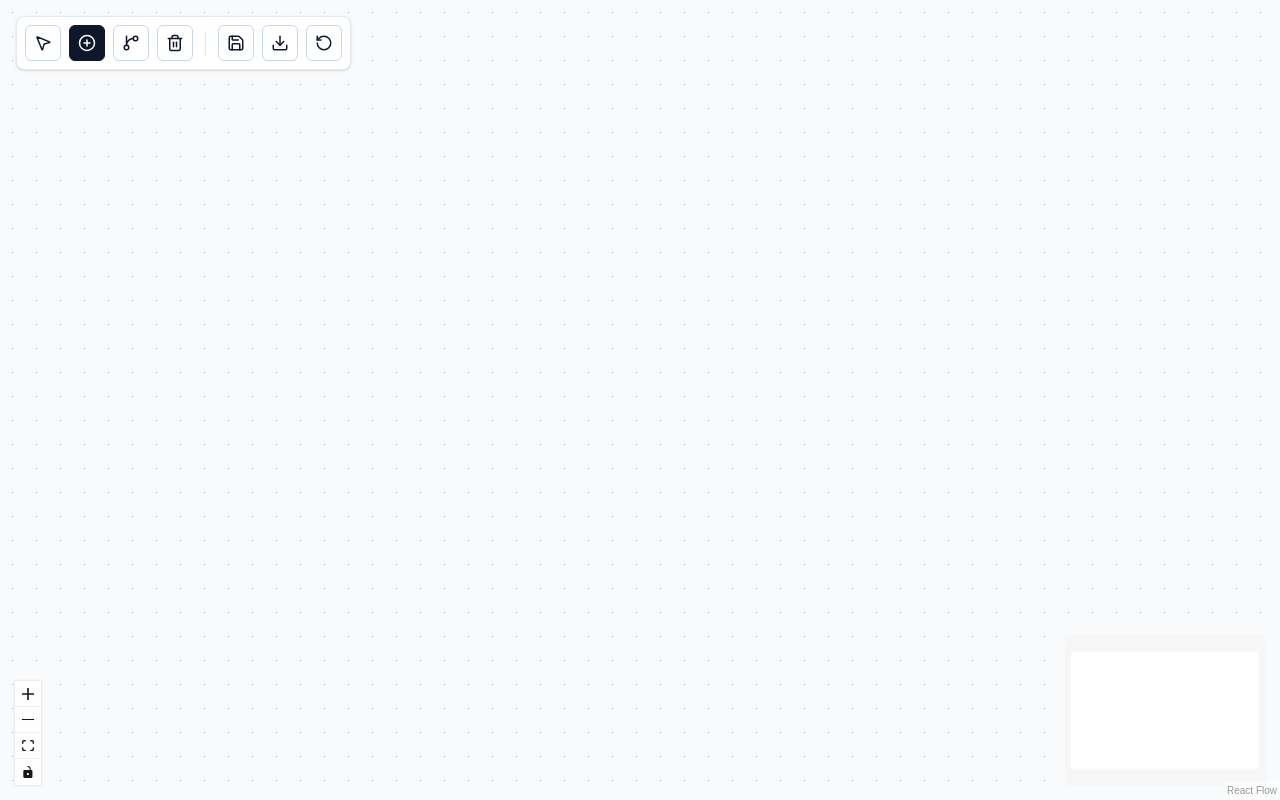
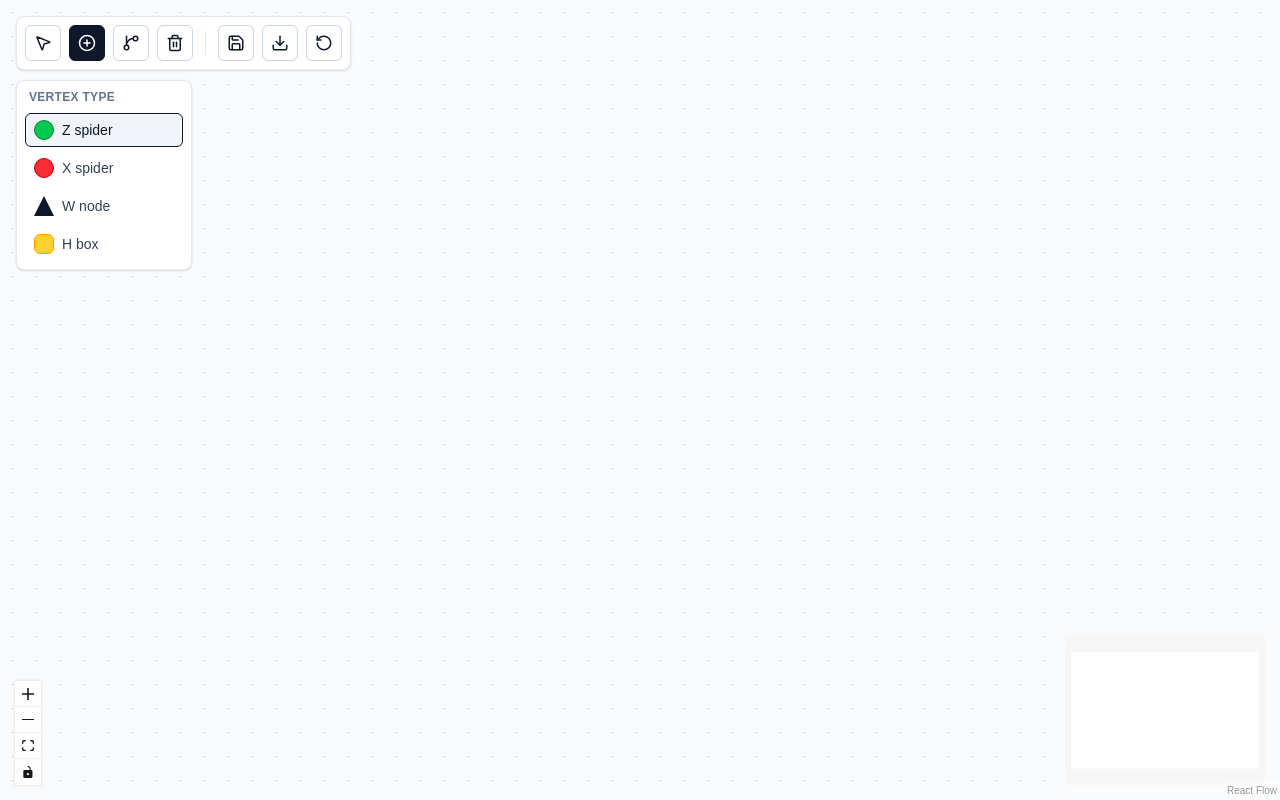
Before and after one commit to harryhanYuhao/graphboard, a Next.js app: page / in a window 1280 px wide. Both pictures are taken after a click on the button 87 px from the left and 43 px from the top of the page. Built offline with nearby package versions, Linux system fonts and the light colour scheme.

Commit message:
add type and different appereance to vertices: ZXHW

```diff
--- a/src/components/graph-editor/GraphEditor.tsx
+++ b/src/components/graph-editor/GraphEditor.tsx
@@ -16,6 +16,7 @@ import "@xyflow/react/dist/style.css";
 
 import { VertexNode } from "./VertexNode";
 import { GraphToolbar } from "./GraphToolbar";
+import { VertexTypeMenu } from "./VertexTypeMenu";
 import { useGraphStore } from "@/store/graph-store";
 import type { GraphEdge, VertexNode as VertexNodeType } from "@/lib/graph/types";
 import { StraightCenterEdge } from "./StraightCenterEdge";
@@ -131,6 +132,7 @@ function GraphEditorInner() {
             </ReactFlow>
 
             <GraphToolbar />
+            <VertexTypeMenu />
         </div>
     );
 }
--- a/src/components/graph-editor/VertexNode.tsx
+++ b/src/components/graph-editor/VertexNode.tsx
@@ -2,6 +2,11 @@
 
 import { Handle, Position, type NodeProps } from "@xyflow/react";
 import type { VertexNode as VertexNodeType } from "@/lib/graph/types";
+import {
+  DEFAULT_VERTEX_TYPE,
+  TRIANGLE_CLIP_PATH,
+  VERTEX_TYPE_MAP,
+} from "@/lib/graph/vertex-types";
 import { useGraphStore } from "@/store/graph-store";
 
 export function VertexNode({
@@ -15,18 +20,38 @@ export function VertexNode({
 
   const isPendingEdgeSource = pendingEdgeSourceId === id;
 
+  const meta = VERTEX_TYPE_MAP[data.vertexType] ?? VERTEX_TYPE_MAP[DEFAULT_VERTEX_TYPE];
+  const isTriangle = meta.shape === "triangle";
+
+  const shapeRadius =
+    {
+      circle: "rounded-full",
+      square: "rounded-md",
+    }[meta.shape] ?? "";
+
+  // A CSS border/ring does not follow a clip-path silhouette, so we use a
+  // drop-shadow (which respects the clipped alpha shape) to convey the
+  // selected / pending-edge-source state uniformly across all shapes.
+  const highlightFilter = isPendingEdgeSource
+    ? "drop-shadow(0 0 4px rgb(245 158 11))"
+    : selected
+      ? "drop-shadow(0 0 3px rgb(37 99 235))"
+      : undefined;
+
   const className = [
-    "flex h-12 w-12 items-center justify-center rounded-full border-2 bg-white text-sm font-semibold shadow-sm",
-    isPendingEdgeSource
-      ? "border-amber-500 ring-4 ring-amber-300"
-      : selected
-        ? "border-blue-600 ring-2 ring-blue-200"
-        : "border-slate-900",
-  ].join(" ");
+    "flex items-center justify-center font-semibold shadow-sm",
+    isTriangle ? "pt-3 text-[10px]" : "border-2 text-sm",
+    shapeRadius,
+    meta.className,
+    `w-${meta.size}`,
+    `h-${meta.size}`,
+  ]
+    .filter(Boolean)
+    .join(" ");
 
   return (
     <div
-      className="relative h-12 w-12"
+      className="relative"
       onClick={(event) => {
         if (mode !== "add-edge") return;
 
@@ -36,21 +61,27 @@ export function VertexNode({
     >
       <Handle
         type="target"
-        position={Position.Top}
+        // position={Position.Top}
         id="center-target"
         isConnectable={mode === "add-edge"}
-        className="!absolute !left-1/2 !top-1/2 !h-12 !w-12 !-translate-x-1/2 !-translate-y-1/2 !rounded-full !border-0 !bg-transparent"
+        className={`!absolute !left-1/2 !top-1/2 !h-${meta.size} !w-${meta.size} !-translate-x-1/2 !-translate-y-1/2 !rounded-full !border-0 !bg-transparent`}
       />
 
       <Handle
         type="source"
-        position={Position.Bottom}
+        // position={Position.Bottom}
         id="center-source"
         isConnectable={mode === "add-edge"}
-        className="!absolute !left-1/2 !top-1/2 !h-12 !w-12 !-translate-x-1/2 !-translate-y-1/2 !rounded-full !border-0 !bg-transparent"
+        className={`!absolute !left-1/2 !top-1/2 !h-${meta.size} !w-${meta.size} !-translate-x-1/2 !-translate-y-1/2 !rounded-full !border-0 !bg-transparent`}
       />
 
-      <div className={className} >
+      <div
+        className={className}
+        style={{
+          clipPath: isTriangle ? TRIANGLE_CLIP_PATH : undefined,
+          filter: highlightFilter,
+        }}
+      >
         <span>{data.label}</span>
       </div>
     </div>
--- /dev/null
+++ b/src/components/graph-editor/VertexTypeMenu.tsx
@@ -0,0 +1,74 @@
+// src/components/graph-editor/VertexTypeMenu.tsx
+
+"use client";
+
+import { useGraphStore } from "@/store/graph-store";
+import {
+  TRIANGLE_CLIP_PATH,
+  VERTEX_TYPES,
+  type VertexTypeMeta,
+} from "@/lib/graph/vertex-types";
+
+function VertexSwatch({ meta }: { meta: VertexTypeMeta }) {
+  const isTriangle = meta.shape === "triangle";
+
+  const shapeRadius =
+    meta.shape === "circle"
+      ? "rounded-full"
+      : meta.shape === "square"
+        ? "rounded-md"
+        : "";
+
+  return (
+    <span
+      className={[
+        "h-5 w-5 shrink-0",
+        isTriangle ? "" : `border ${meta.borderClassName}`,
+        shapeRadius,
+        meta.className,
+      ]
+        .filter(Boolean)
+        .join(" ")}
+      style={{ clipPath: isTriangle ? TRIANGLE_CLIP_PATH : undefined }}
+    />
+  );
+}
+
+export function VertexTypeMenu() {
+  const mode = useGraphStore((state) => state.mode);
+  const selectedVertexType = useGraphStore((state) => state.selectedVertexType);
+  const setVertexType = useGraphStore((state) => state.setVertexType);
+
+  // Only relevant while placing vertices.
+  if (mode !== "add-vertex") return null;
+
+  return (
+    <div className="absolute left-4 top-20 z-10 flex w-44 flex-col gap-1 rounded-lg border border-slate-200 bg-white p-2 shadow-sm">
+      <div className="px-1 pb-1 text-xs font-semibold uppercase tracking-wide text-slate-500">
+        Vertex type
+      </div>
+
+      {VERTEX_TYPES.map((meta) => {
+        const active = meta.type === selectedVertexType;
+
+        return (
+          <button
+            key={meta.type}
+            type="button"
+            title={meta.label}
+            onClick={() => setVertexType(meta.type)}
+            className={[
+              "flex items-center gap-2 rounded-md border px-2 py-1.5 text-left text-sm",
+              active
+                ? "border-slate-900 bg-slate-100 font-medium text-slate-900"
+                : "border-transparent text-slate-700 hover:bg-slate-50",
+            ].join(" ")}
+          >
+            <VertexSwatch meta={meta} />
+            <span>{meta.label}</span>
+          </button>
+        );
+      })}
+    </div>
+  );
+}
--- a/src/lib/graph/operations.ts
+++ b/src/lib/graph/operations.ts
@@ -1,10 +1,14 @@
 import { nanoid } from "nanoid";
-import type { GraphEdge, VertexNode } from "./types";
+import type { GraphEdge, VertexNode, VertexType } from "./types";
+import { DEFAULT_VERTEX_TYPE } from "./vertex-types";
 
-export function createVertexNode(position: {
-  x: number;
-  y: number;
-}): VertexNode {
+export function createVertexNode(
+  position: {
+    x: number;
+    y: number;
+  },
+  vertexType: VertexType = DEFAULT_VERTEX_TYPE,
+): VertexNode {
   const id = nanoid();
 
   return {
@@ -13,7 +17,8 @@ export function createVertexNode(position: {
     position,
     origin: [0.5, 0.5],
     data: {
-      label: id.slice(0, 4),
+      label: "", // TODO: the label is the content
+      vertexType,
     },
   };
 }
--- a/src/lib/graph/types.ts
+++ b/src/lib/graph/types.ts
@@ -2,8 +2,12 @@
 
 import type { Edge, Node } from "@xyflow/react";
 
+// ZXW generators. Each type renders with a distinct shape and color.
+export type VertexType = "z" | "x" | "w" | "h";
+
 export type VertexData = {
   label: string;
+  vertexType: VertexType;
 };
 
 export type EdgeData = {
--- /dev/null
+++ b/src/lib/graph/vertex-types.ts
@@ -0,0 +1,66 @@
+// src/lib/graph/vertex-types.ts
+//
+// Single source of truth for the selectable vertex types (ZXW generators) and
+// how each one is drawn. Consumed by the vertex renderer (VertexNode) and the
+// add-vertex side menu (VertexTypeMenu) so shapes/colors stay in sync.
+
+import type { VertexType } from "./types";
+
+export type VertexShape = "circle" | "square" | "triangle";
+
+export type VertexTypeMeta = {
+  type: VertexType;
+  label: string;
+
+  shape: VertexShape;
+  // control the size, which is also used to determine anchors
+  size: number;
+
+  // Tailwind classes applied to the shape body (fill + text color).
+  className: string;
+  // Border color class — only applied to non-triangle shapes (a CSS border
+  // does not follow a clip-path silhouette).
+  borderClassName: string;
+};
+
+// clip-path for the triangle body (also used for the menu swatch).
+export const TRIANGLE_CLIP_PATH = "polygon(50% 0%, 0% 100%, 100% 100%)";
+
+export const VERTEX_TYPES: VertexTypeMeta[] = [
+  {
+    type: "z",
+    label: "Z spider",
+    shape: "circle",
+    size: 6,
+    className: "bg-green-500 text-white border-green-700",
+  },
+  {
+    type: "x",
+    label: "X spider",
+    shape: "circle",
+    size: 6,
+    className: "bg-red-500 text-white border-red-700",
+  },
+  {
+    type: "w",
+    label: "W node",
+    shape: "triangle",
+    size: 8,
+    className: "bg-slate-900 text-white",
+  },
+  {
+    type: "h",
+    label: "H box",
+    shape: "square",
+    size: 5,
+    className: "bg-amber-300 text-slate-900 border-amber-500",
+  },
+];
+
+export const VERTEX_TYPE_MAP: Record<VertexType, VertexTypeMeta> =
+  Object.fromEntries(VERTEX_TYPES.map((meta) => [meta.type, meta])) as Record<
+    VertexType,
+    VertexTypeMeta
+  >;
+
+export const DEFAULT_VERTEX_TYPE: VertexType = "z";
--- a/src/store/graph-store.ts
+++ b/src/store/graph-store.ts
@@ -9,12 +9,18 @@ import {
   type NodeChange,
 } from "@xyflow/react";
 import { create } from "zustand";
-import type { EditorMode, GraphEdge, VertexNode } from "@/lib/graph/types";
+import type {
+  EditorMode,
+  GraphEdge,
+  VertexNode,
+  VertexType,
+} from "@/lib/graph/types";
 import {
   createGraphEdge,
   createVertexNode,
   deleteSelectedElements,
 } from "@/lib/graph/operations";
+import { DEFAULT_VERTEX_TYPE } from "@/lib/graph/vertex-types";
 import {
   createEmptyGraphDocument,
   loadGraphDocument,
@@ -33,9 +39,11 @@ type GraphStore = {
   mode: EditorMode;
   hasHydrated: boolean;
   pendingEdgeSourceId: string | null;
+  selectedVertexType: VertexType;
 
   hydrate: () => void;
   setMode: (mode: EditorMode) => void;
+  setVertexType: (vertexType: VertexType) => void;
 
   onNodesChange: (changes: NodeChange<VertexNode>[]) => void;
   onEdgesChange: (changes: EdgeChange<GraphEdge>[]) => void;
@@ -58,6 +66,7 @@ export const useGraphStore = create<GraphStore>((set, get) => ({
   hasHydrated: false,
 
   pendingEdgeSourceId: null,
+  selectedVertexType: DEFAULT_VERTEX_TYPE,
 
   hydrate: () => {
     const document = loadGraphDocument();
@@ -83,6 +92,10 @@ export const useGraphStore = create<GraphStore>((set, get) => ({
         selected: false,
       })),
     });
+  },
+
+  setVertexType: (vertexType) => {
+    set({ selectedVertexType: vertexType });
   },
 
   onNodesChange: (changes) => {
@@ -120,7 +133,7 @@ export const useGraphStore = create<GraphStore>((set, get) => ({
   },
 
   addVertexAt: (position) => {
-    const node = createVertexNode(position);
+    const node = createVertexNode(position, get().selectedVertexType);
 
     set({
       nodes: [...get().nodes, node],
```
